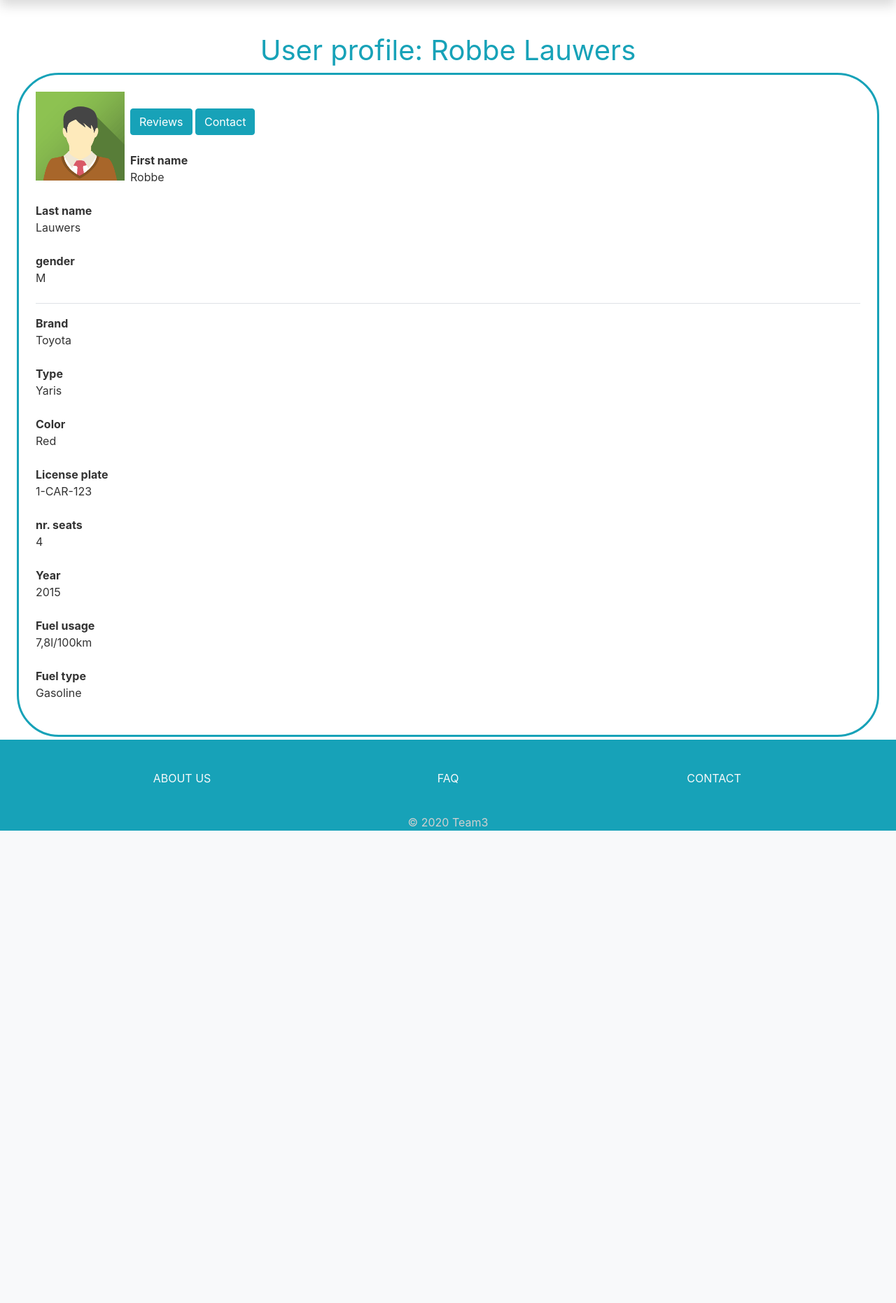
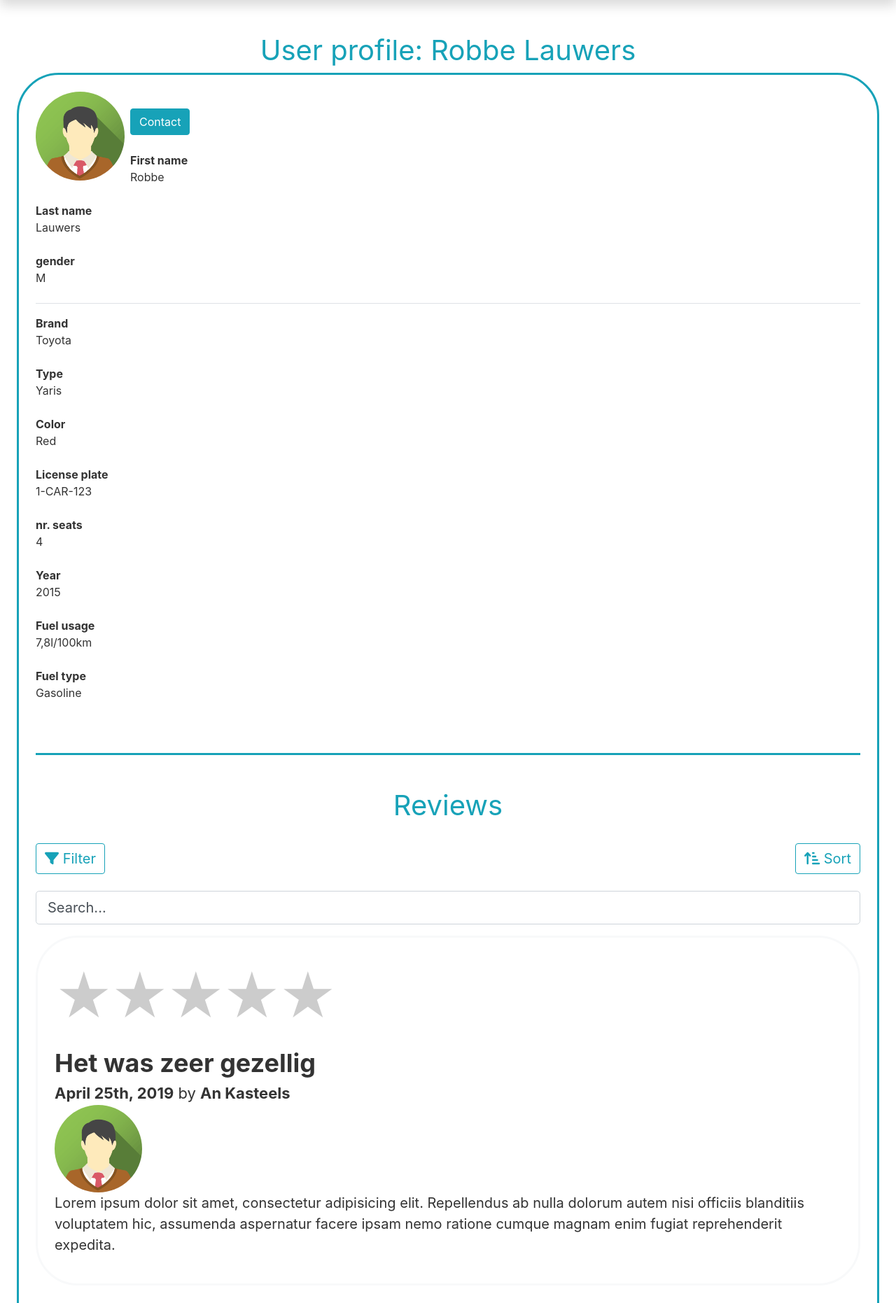
Before and after one commit to EvaNote/PPDB-team3, a Flask app: page /user in a window 1280 px wide. Shown: the part 58-1920 px from the top of the page at 70% size. Before the commit the page ends 1245 px from the top, so only its background shows below. Run offline with Flask 2, Linux system fonts and the light colour scheme; some libraries are stand-ins or nearby versions.

Commit message:
Added reviews to profile

```diff
--- a/app_test.py
+++ b/app_test.py
@@ -71,12 +71,6 @@ class ProperlyLoaded(FlaskTestCase):
     def test_newreview_properly_loaded(self):
         assert self.client.get("/newreview").status_code == 200
 
-    def test_reviews_properly_loaded(self):
-        assert self.client.get("/reviews").status_code == 200
-
-    def test_exampleuser_reviews_properly_loaded(self):
-        assert self.client.get("/exampleuser/reviews").status_code == 200
-
     def test_findride_properly_loaded(self):
         assert self.client.get("/findride").status_code == 200
 
--- a/src/routes.py
+++ b/src/routes.py
@@ -26,7 +26,8 @@ def contact():
 
 @app.route("/account")
 def account():
-    return render_template('account.html', title='Account', loggedIn=True)
+    form = Reviews()
+    return render_template('account.html', title='Account', form=form, loggedIn=True)
 
 
 @app.route("/edit")
@@ -41,7 +42,8 @@ def myrides():
 
 @app.route("/user")
 def user():
-    return render_template('user.html', title='User profile', loggedIn=False)
+    form = Reviews()
+    return render_template('user.html', title='User profile', form=form, loggedIn=False)
 
 
 @app.route("/register", methods=['GET', 'POST'])
@@ -94,16 +96,16 @@ def newreview():
     return render_template('new_review.html', title='New review', form=form, loggedIn=True)
 
 
-@app.route("/reviews", methods=['GET', 'POST'])
-def reviews():
-    form = Reviews()
-    return render_template("my_reviews.html", title='My Reviews', form=form, loggedIn=True)
-
-
-@app.route("/exampleuser/reviews", methods=['GET', 'POST'])
-def exampleuser_reviews():
-    form = Reviews()
-    return render_template("my_reviews.html", title='Reviews of example user', form=form, loggedIn=True)
+# @app.route("/reviews", methods=['GET', 'POST'])
+# def reviews():
+#     form = Reviews()
+#     return render_template("my_reviews.html", title='My Reviews', form=form, loggedIn=True)
+#
+#
+# @app.route("/exampleuser/reviews", methods=['GET', 'POST'])
+# def exampleuser_reviews():
+#     form = Reviews()
+#     return render_template("my_reviews.html", title='Reviews of example user', form=form, loggedIn=True)
 
 
 @app.route("/findride", methods=['GET', 'POST'])
--- a/src/static/reviews.css
+++ b/src/static/reviews.css
@@ -157,21 +157,21 @@
     }
 
     .display-title {
-        font-size: 240%;
+        font-size: 180%;
         float: left;
         padding-left: 0;
         margin-left: 0 !important;
     }
 
     .display-profile-pic-review {
-        width: 150px;
-        height: 150px;
+        width: 125px;
+        height: 125px;
         border-radius: 50%;
         margin-right: 10px;
     }
 
     .display-name {
-        font-size: 140%;
+        font-size: 110%;
         margin-left: 0 !important;
     }
 
--- a/src/templates/base.html
+++ b/src/templates/base.html
@@ -49,9 +49,9 @@
                     <li class="nav-item">
                         <a class="nav-link" href={{ url_for('myrides') }}>My rides</a>
                     </li>
-                    <li class="nav-item">
-                        <a class="nav-link" href={{ url_for('reviews') }}>My reviews</a>
-                    </li>
+                    {#                    <li class="nav-item">#}
+                    {#                        <a class="nav-link" href={{ url_for('reviews') }}>My reviews</a>#}
+                    {#                    </li>#}
                     <li class="nav-item">
                         <a class="nav-link" href={{ url_for('login') }}>Log out</a>
                     </li>
--- /dev/null
+++ b/src/templates/reviews.html
@@ -0,0 +1,151 @@
+{% extends "roundborder.html" %}
+{% block contentTitle %}{% endblock %}
+{% block contentContent %}
+    {% block profileContent %}{% endblock %}
+
+    <div class="text-center pt-5 border-info" style="margin-top: 50px; margin-bottom: 30px; border-top: 3px solid">
+        <h1 class="text-info font-weight-normal">Reviews</h1>
+    </div>
+
+    <form method="POST" action="">
+        {{ form.hidden_tag() }}
+
+        <fieldset class="form-group" id="ribbon">
+            <div class="row">
+                <div class="col">
+                    <div class="col-md-auto filter-btn">
+                        {#                <div class="form-group">#}
+                        <button class="btn btn-outline-info btn-size">
+                            <i class="fas fa-filter"></i> Filter
+                        </button>
+                        {#                </div>#}
+                    </div>
+                    <div class="col-md-auto sort-btn">
+                        <div class="nav-item dropdown sort-dropdown">
+                            <button class="btn btn-outline-info btn-size" id="dropdownSortButton" data-toggle="dropdown"
+                                    aria-haspopup="true"
+                                    aria-expanded="false"><i class="fas fa-sort-amount-up-alt"></i> Sort
+                            </button>
+                            <div class="dropdown-menu dropdown-primary" aria-labelledby="dropdownSortButton">
+                                <a class="dropdown-item" href="#">A-Z</a>
+                                <a class="dropdown-item" href="#">Z-A</a>
+                                <a class="dropdown-item" href="#">New-Old</a>
+                                <a class="dropdown-item" href="#">Old-New</a>
+                            </div>
+                        </div>
+                    </div>
+                </div>
+            </div>
+            <div class="row">
+                <div class="col">
+                    <div class="form-group" id="search-bar">
+                        {{ form.search.label(class="form-control-label") }}
+                        {% if form.search.errors %}
+                            {{ form.search(class="form-control is-invalid") }}
+                            <div class="invalid-feedback">
+                                {% for error in form.email.errors %}
+                                    <span>{{ error }}</span>
+                                {% endfor %}
+                            </div>
+                        {% else %}
+                            {{ form.search(class="form-control form-control-lg search-size", style="width: 100%", value="Search...") }}
+                        {% endif %}
+                    </div>
+                </div>
+            </div>
+            <div class="content-section border-light p-4 mx-5 mb-5 display-review">
+                <div class="row">
+                    <div class="display_rate col-md-auto margin-b">
+                        <label for="star5" title="text">5 stars</label>
+                        <label for="star4" title="text">4 stars</label>
+                        <label for="star3" title="text">3 stars</label>
+                        <label for="star2" title="text">2 stars</label>
+                        <label for="star1" title="text">1 star</label>
+                    </div>
+                </div>
+                <div class="row" style="margin-left: 0">
+                    <div class="col display-title">
+                        <b>Het was zeer gezellig</b>
+                    </div>
+                </div>
+                <div class="row">
+                    <div class="col display-name">
+                        <b>April 25th, 2019</b> by <b>An Kasteels</b>
+                    </div>
+                </div>
+                <div class="row" style="margin-left: 0">
+                    <img class="display-profile-pic-review"
+                         src="{{ url_for('static', filename="images/temp_profile_pic.png") }}" alt="HTML5 Icon">
+                </div>
+                <div class="row display-review">
+                    <p>Lorem ipsum dolor sit amet, consectetur adipisicing elit. Repellendus ab nulla dolorum autem nisi
+                        officiis blanditiis voluptatem hic, assumenda aspernatur facere ipsam nemo ratione cumque magnam
+                        enim
+                        fugiat reprehenderit expedita.</p>
+                </div>
+            </div>
+            <div class="content-section border-light p-4 mx-5 mb-5 display-review">
+                <div class="row">
+                    <div class="display_rate col-md-auto margin-b">
+                        <label for="star5" title="text">5 stars</label>
+                        <label for="star4" title="text">4 stars</label>
+                        <label for="star3" title="text">3 stars</label>
+                        <label for="star2" title="text">2 stars</label>
+                        <label for="star1" title="text">1 star</label>
+                    </div>
+                </div>
+                <div class="row" style="margin-left: 0">
+                    <div class="col display-title">
+                        <b>Voor herhaling vatbaar</b>
+                    </div>
+                </div>
+                <div class="row">
+                    <div class="col display-name">
+                        <b>March 22th, 2019</b> by <b>Victor Plancken</b>
+                    </div>
+                </div>
+                <div class="row" style="margin-left: 0">
+                    <img class="display-profile-pic-review"
+                         src="{{ url_for('static', filename="images/temp_profile_pic.png") }}" alt="HTML5 Icon">
+                </div>
+                <div class="row display-review">
+                    <p>Lorem ipsum dolor sit amet, consectetur adipisicing elit. Repellendus ab nulla dolorum autem nisi
+                        officiis blanditiis voluptatem hic, assumenda aspernatur facere ipsam nemo ratione cumque magnam
+                        enim
+                        fugiat reprehenderit expedita.</p>
+                </div>
+            </div>
+            <div class="content-section border-light p-4 mx-5 mb-5 display-review">
+                <div class="row">
+                    <div class="display_rate col-md-auto margin-b">
+                        <label for="star5" title="text">5 stars</label>
+                        <label for="star4" title="text">4 stars</label>
+                        <label for="star3" title="text">3 stars</label>
+                        <label for="star2" title="text">2 stars</label>
+                        <label for="star1" title="text">1 star</label>
+                    </div>
+                </div>
+                <div class="row" style="margin-left: 0">
+                    <div class="col display-title">
+                        <b>Stipte chauffeur</b>
+                    </div>
+                </div>
+                <div class="row">
+                    <div class="col display-name">
+                        <b>Februari 21th, 2019</b> by <b>Margot DeVinck</b>
+                    </div>
+                </div>
+                <div class="row" style="margin-left: 0">
+                    <img class="display-profile-pic-review"
+                         src="{{ url_for('static', filename="images/temp_profile_pic.png") }}" alt="HTML5 Icon">
+                </div>
+                <div class="row display-review">
+                    <p>Lorem ipsum dolor sit amet, consectetur adipisicing elit. Repellendus ab nulla dolorum autem nisi
+                        officiis blanditiis voluptatem hic, assumenda aspernatur facere ipsam nemo ratione cumque magnam
+                        enim
+                        fugiat reprehenderit expedita.</p>
+                </div>
+            </div>
+        </fieldset>
+    </form>
+{% endblock contentContent %}
--- a/src/templates/user.html
+++ b/src/templates/user.html
@@ -1,10 +1,11 @@
-{% extends "roundborder.html" %}
+{% extends "reviews.html" %}
 {% block contentTitle %}
     User profile: Robbe Lauwers
 {% endblock contentTitle %}
-{% block contentContent %}
-                <img src="{{ url_for('static', filename="images/temp_profile_pic.png") }}" class="float-left mr-2" width="127px" alt="profile pic"><br>
-        <a class="btn btn-info" href="{{ url_for('exampleuser_reviews') }}" role="button"> Reviews </a>
+{% block profileContent %}
+    <img src="{{ url_for('static', filename="images/temp_profile_pic.png") }}" class="float-left mr-2" width="127px"
+         alt="profile pic" style="border-radius: 50%"><br>
+    {#        <a class="btn btn-info" href="{{ url_for('exampleuser_reviews') }}" role="button"> Reviews </a>#}
         <!-- TODO link -->
         <a class="btn btn-info" href="{{ url_for('myrides') }}" role="button">Contact</a>
     <div>
@@ -76,4 +77,4 @@
     Gasoline
     </div>
 <br>
-{% endblock contentContent %}
+{% endblock profileContent %}
```
Also changed, not shown: src/templates/account.html (+7 -5 lines), src/templates/my_reviews.html (deleted, +0 -157 lines).
